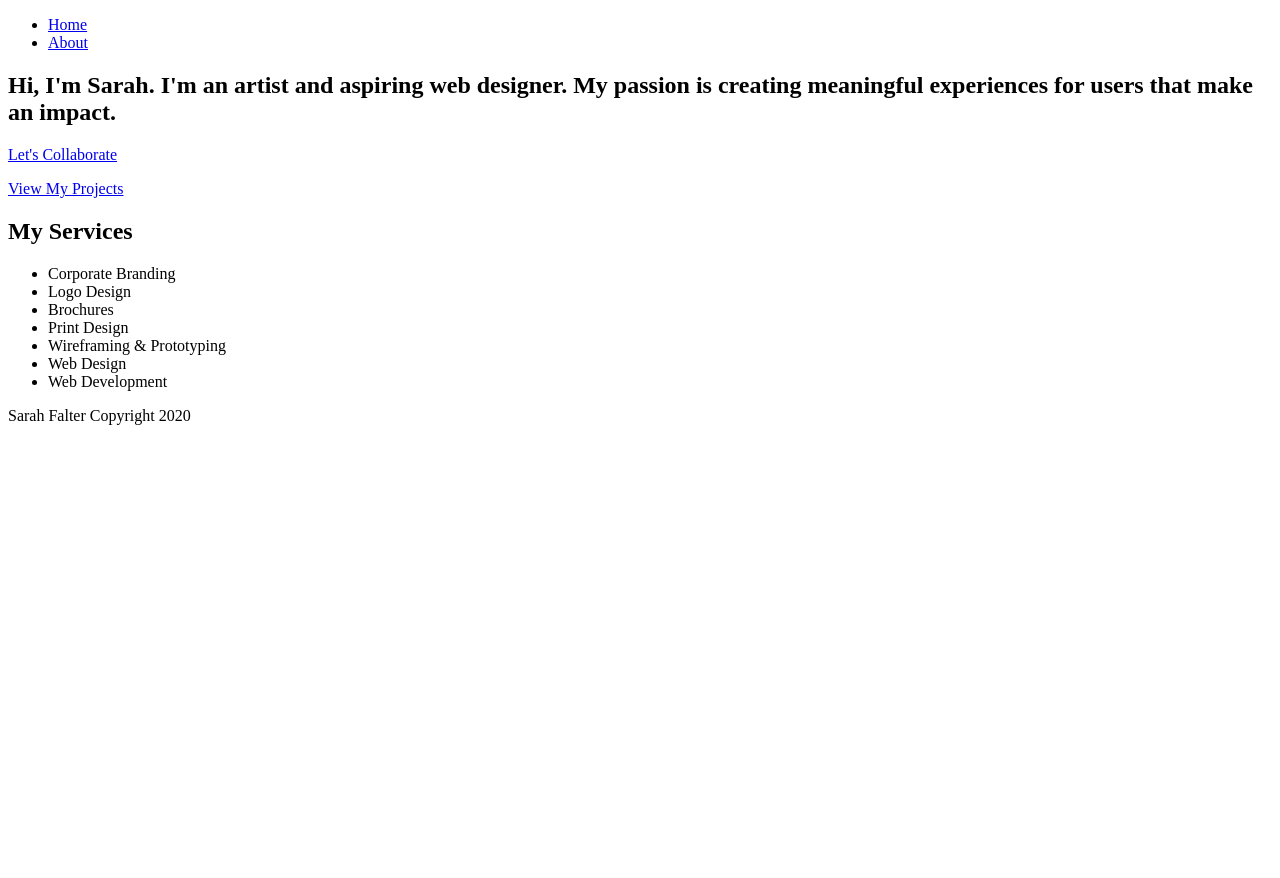
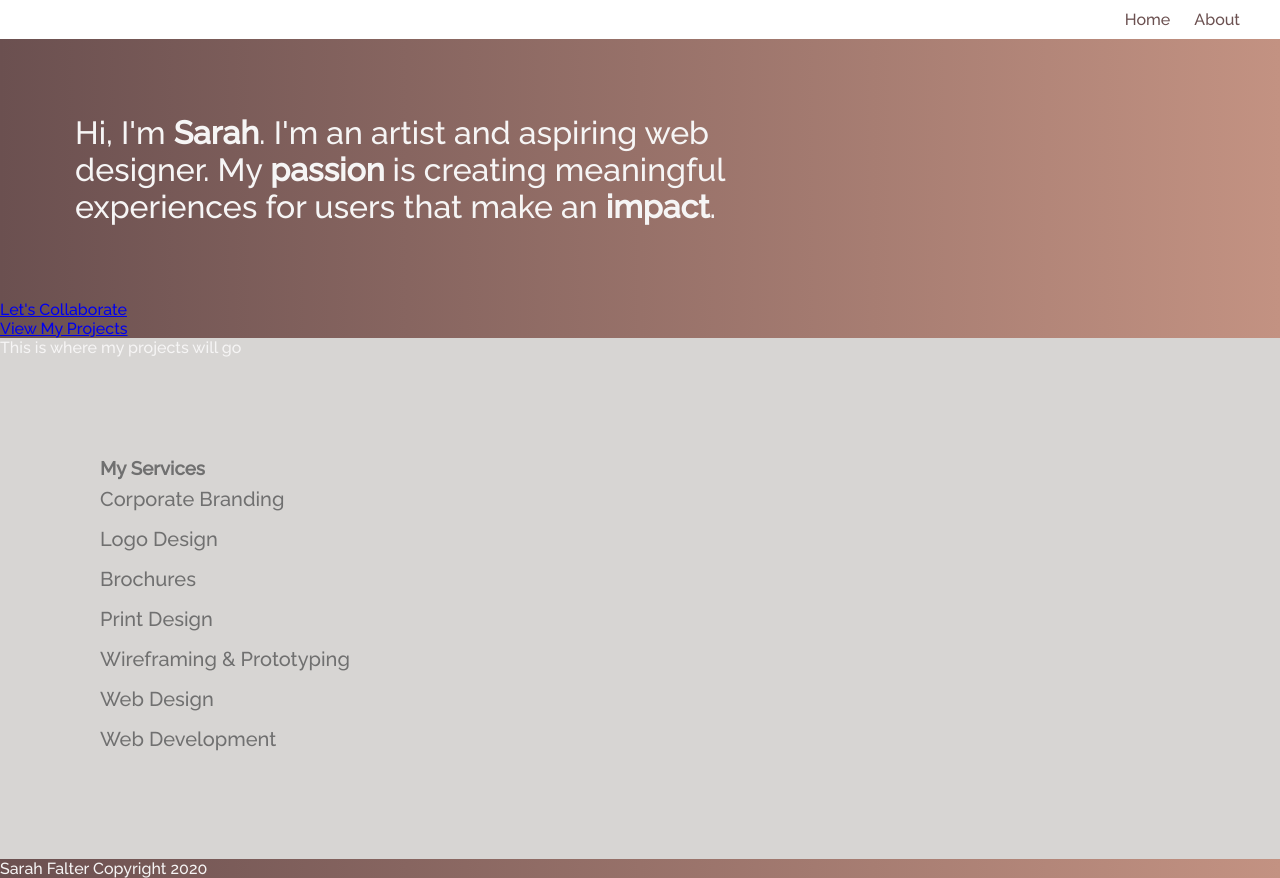
Before and after one commit to sarahfalter/portfolio, a plain HTML site: page index.html in a window 1280 px wide. Before the commit the page ends 800 px from the top, so only its background shows below. Drawn offline with Linux system fonts and the light colour scheme.

Commit message:
added styling to homepage

```diff
--- a/index.html
+++ b/index.html
@@ -4,6 +4,9 @@
     <meta charset="utf-8">
 
     <link rel="stylesheet" href="style.css"/>
+
+    <!-- Google Fonts -->
+    <link href="https://fonts.googleapis.com/css2?family=Raleway:wght@500&display=swap" rel="stylesheet">
 
     <title>Sarah Falter</title>
   </head>
@@ -27,10 +30,11 @@
     <main>
 
     <main class="middle-section">
+      <p>This is where my projects will go</p>
      </main>
 
     <main class="services-section">
-     <h2>My Services</h2>
+     <h3>My Services</h3>
        <ul>
          <li>Corporate Branding</li>
          <li>Logo Design</li>
--- a/style.css
+++ b/style.css
@@ -0,0 +1,61 @@
+* {
+  margin: 0;
+  padding: 0;
+  border-radius: 0;
+}
+
+body {
+  font-family: "Raleway", sans-serif;
+  color: #f6f5f5;
+}
+
+.menu > ul > li {
+  display: inline-block;
+  margin: 10px
+}
+
+.menu ul {
+  text-align: right;
+  font-size: 12pt;
+  margin-right: 30px;
+}
+
+.menu-item a {
+  color: #6B5050;
+  text-decoration: none;
+}
+
+.menu ul li a:hover {
+  color: #B1ADAA;
+  transition: .5s;
+}
+
+.top-section {
+  background-image: linear-gradient(to right, #6B5050, #C39282);
+}
+
+.top-section h2 {
+    font-size: 24pt;
+    font-weight: lighter;
+    padding: 75px;
+    max-width: 700px;
+}
+
+.middle-section {
+  background-color: #D7D5D3;
+  max-width: 100%;
+  max-height: 1098px;
+
+}
+
+.services-section {
+  background-color: #D7D5D3;
+  color: #707070;
+  padding: 100px;
+}
+
+.services-section ul {
+    list-style: none;
+    font-size: 20px;
+    line-height: 2;
+}
```
